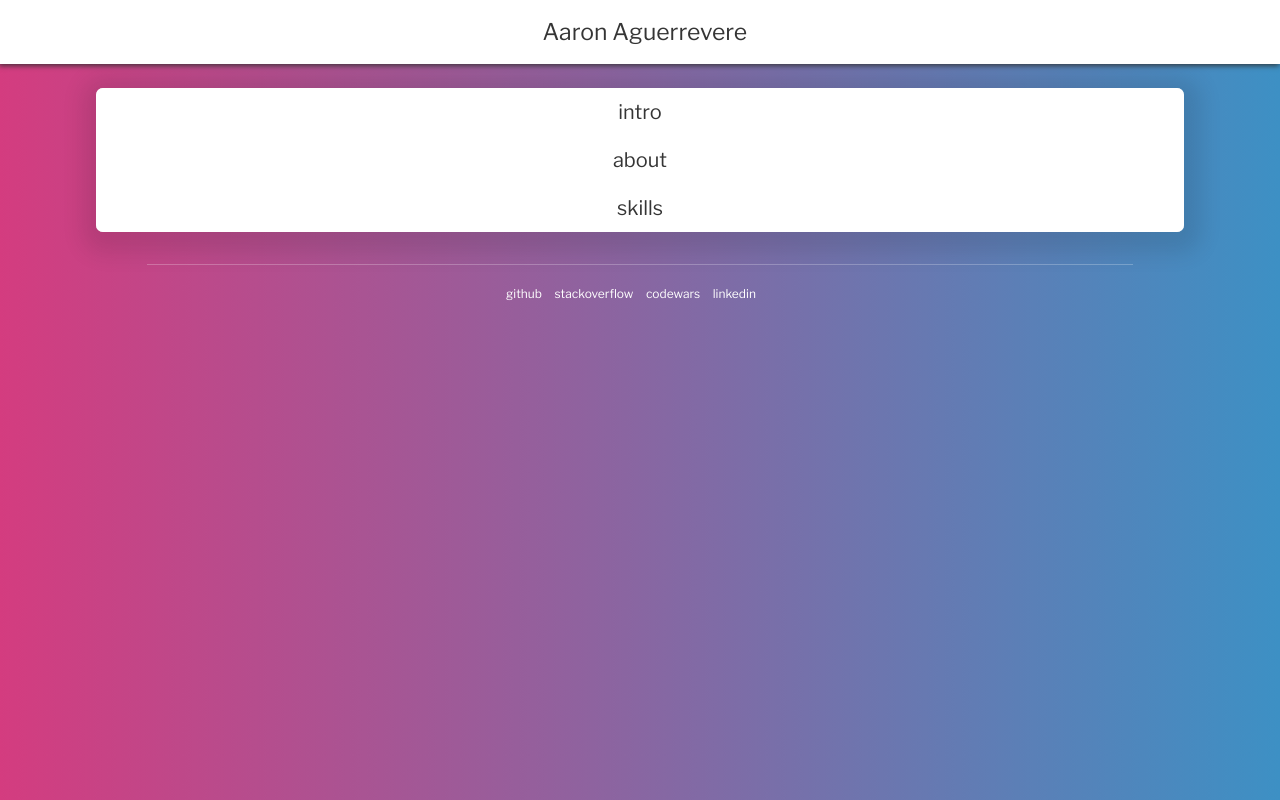
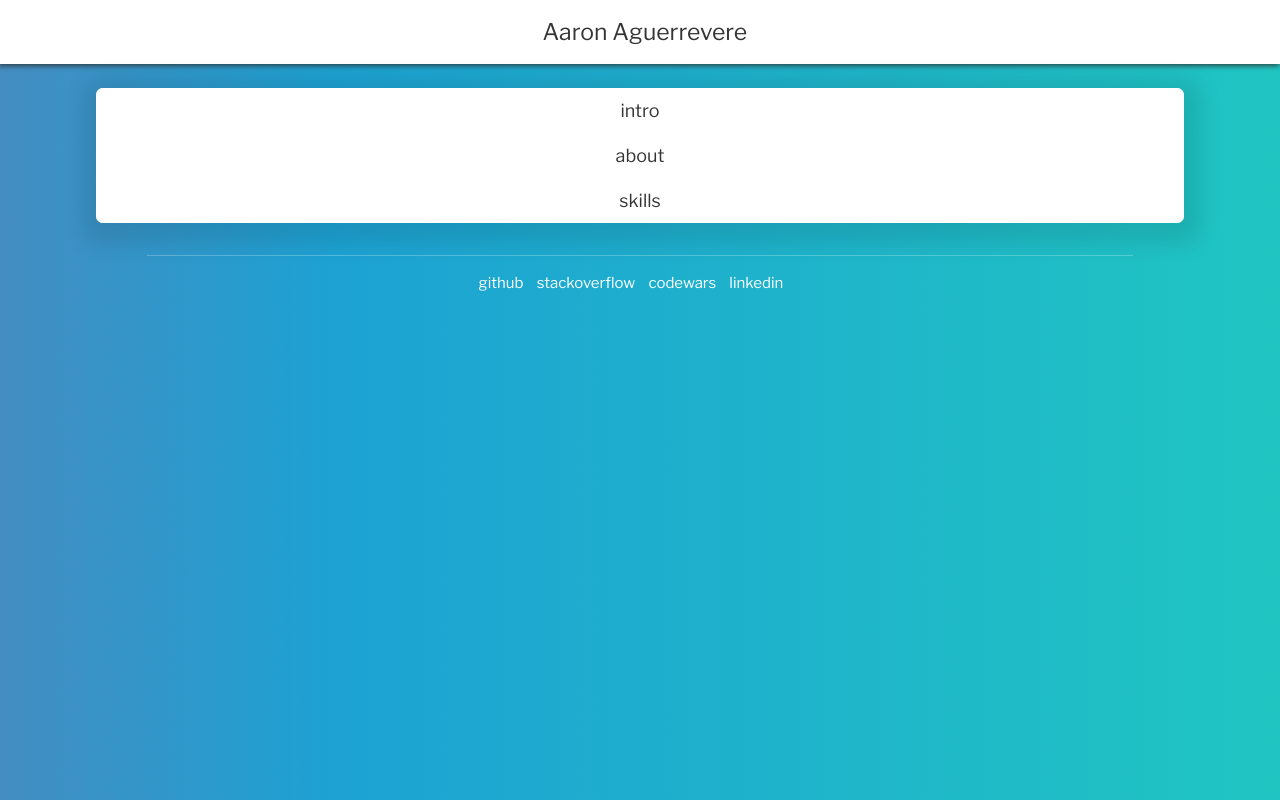
Before and after one commit to aa-ag/website, a plain HTML site: page index.html in a window 1280 px wide. Drawn offline with Linux system fonts and the light colour scheme.

Commit message:
resized fonts in all sections

```diff
--- a/css/main.css
+++ b/css/main.css
@@ -34,7 +34,7 @@ body {
     width: 100%;
     background: linear-gradient(90deg, #eb704b, #e63277, #1da2d3, #22e2b5);
     background-size: 400% 400%;
-    animation: gradient 35s ease infinite;
+    animation: gradient 20s ease infinite;
     /* animation-iteration-count: 1; */
 }
 
@@ -103,7 +103,7 @@ a:visited {
     text-align: left;
     outline: none;
     border: none;
-    font-size: 20px;
+    font-size: 18px;
     text-align: center;
     background-color: white;
     color: rgb(53, 53, 53);
@@ -136,7 +136,7 @@ a:visited {
     color: rgb(53, 53, 53);
     border: 1px solid rgb(53, 53, 53);
     border-radius: 7px;
-    font-size: 19px;
+    font-size: 16px;
     background-color: rgb(255, 255, 255);
 }
 
@@ -155,13 +155,13 @@ a:visited {
 
 #buttons a {
     padding-right: 10px;
-    font-size: 75%;
 }
 
 /* copyright */
 .footer {
     text-align: center;
     position: sticky;
+    font-size: 15px;
     width: 77%;
     margin: auto;
     margin-top: 2rem;
```
